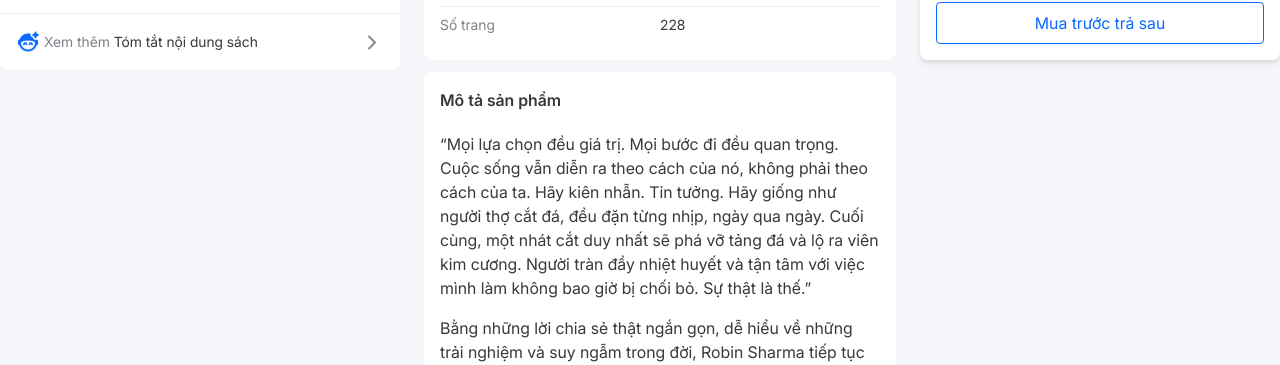
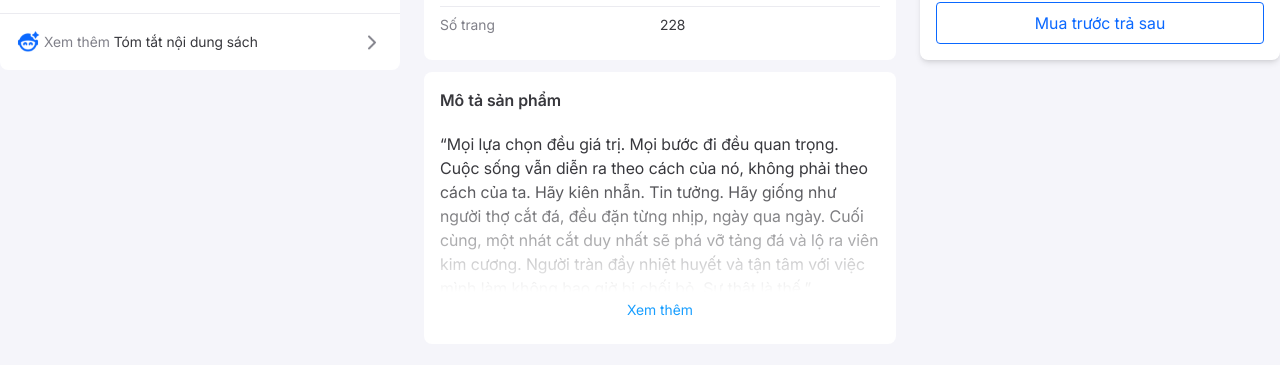
Before and after one commit to endRaver/tiki-webapp-frontend, a React (Vite) app: page /detail in a window 1280 px wide. Shown: the part 582-947 px from the top of the page. Built offline with nearby package versions, Linux system fonts and the light colour scheme.

Commit message:
update item description

```diff
--- a/src/pages/ProductDetailPage/components/ItemDescription.tsx
+++ b/src/pages/ProductDetailPage/components/ItemDescription.tsx
@@ -1,12 +1,23 @@
+import { useState } from "react";
+
 const ItemDescription = ({ children }: { children: string }) => {
+  const [isExpanded, setIsExpanded] = useState(false)
   return (
-    <div className="rounded-lg bg-white p-4">
+    <div className="rounded-lg bg-white p-4 flex flex-col">
       <span className="font-semibold">Mô tả sản phẩm</span>
+      <div className="relative">
+        <div
+          className={`mt-5 space-y-4 ${!isExpanded ? "max-h-40 overflow-hidden" : ""}`}
+          dangerouslySetInnerHTML={{ __html: children }}
+        />
+        {!isExpanded && (
+          <div className="absolute bottom-0 left-0 right-0 h-30 bg-gradient-to-t from-white to-transparent pointer-events-none" />
+        )}
+      </div>
 
-      <div
-        className="mt-5 space-y-4"
-        dangerouslySetInnerHTML={{ __html: children }}
-      />
+      <button className="text-[#189EFF] cursor-pointer text-sm p-2" onClick={() => (setIsExpanded(!isExpanded))}>
+        {!isExpanded ? "Xem thêm" : "Thu gọn"}
+      </button>
     </div>
   );
 };
```
